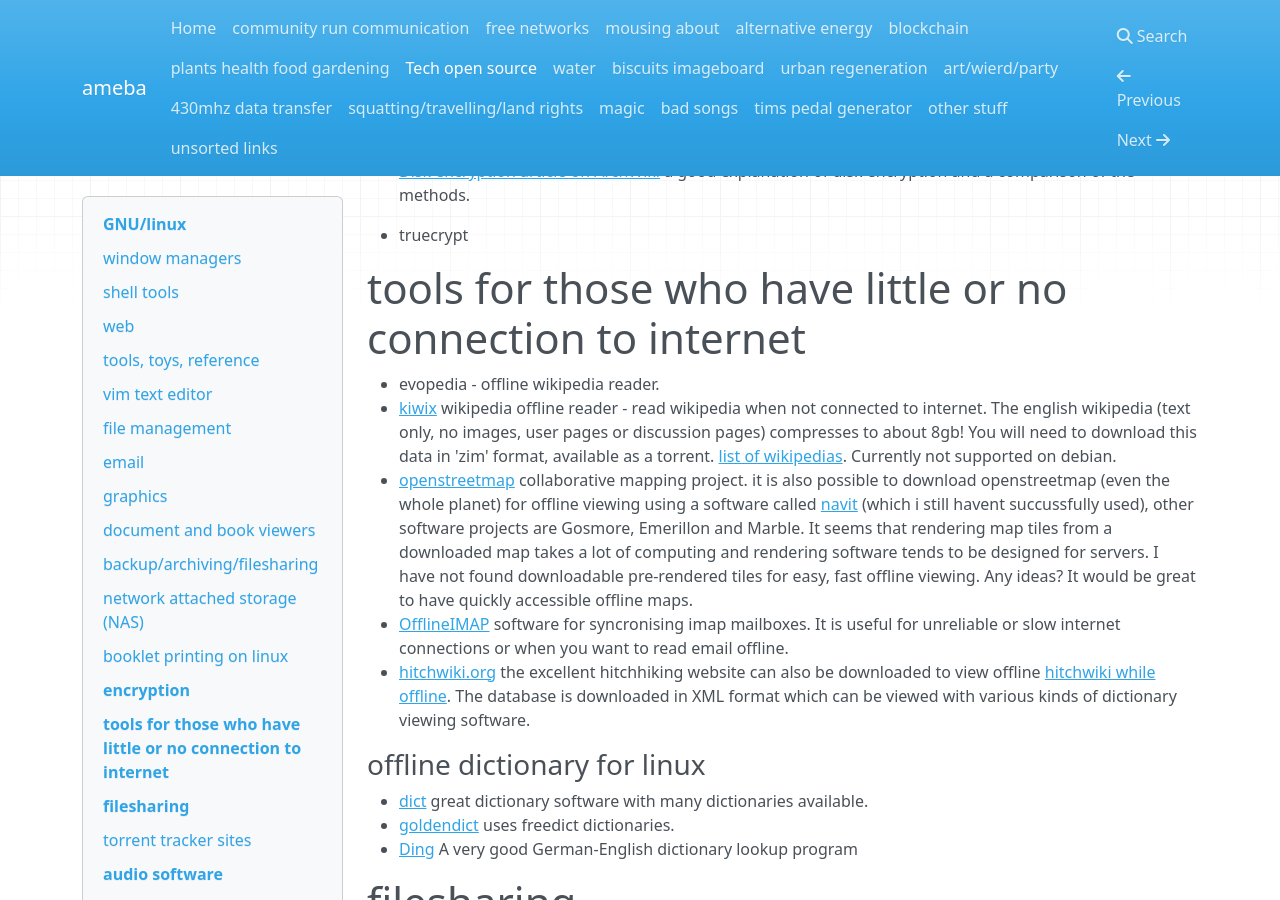
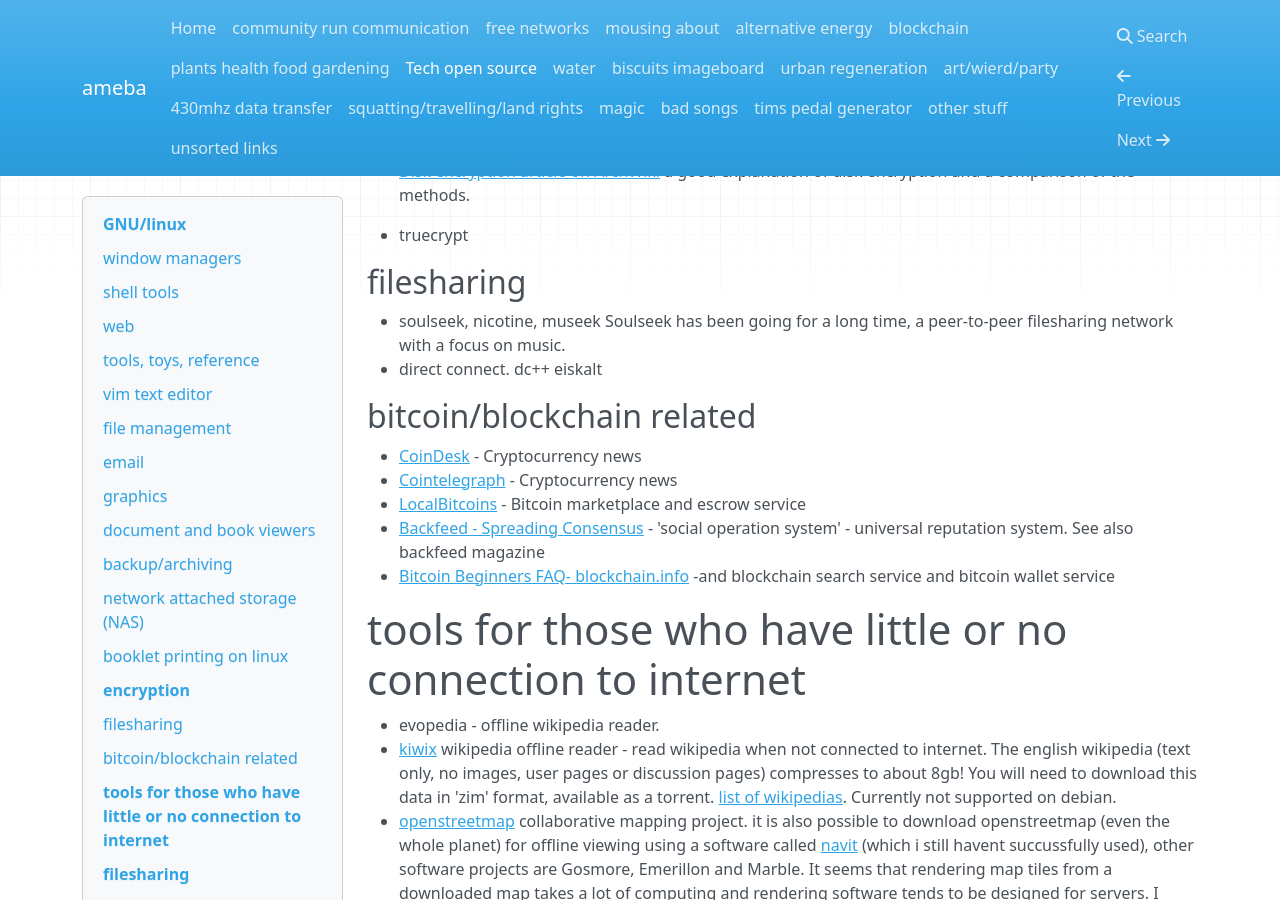
Before and after one commit to ameba23/lowtechnetwork, an MkDocs documentation site: the page built from docs/tech_open_source.md, in a window 1280 px wide and 900 px high, scrolled down 7898 px. Built offline with MkDocs 1.6.1, drawn with Linux system fonts in a browser that asks for light colours; nearby versions of some CDN libraries; old or Windows-style settings are respelled for this version of MkDocs; some of the changed text lies outside the part shown.

Commit message:
made some edits, added links

```diff
--- a/docs/tech_open_source.md
+++ b/docs/tech_open_source.md
@@ -305,6 +305,20 @@
 
 * [Disk encryption article on ArchWiki](https://wiki.archlinux.org/index.php/Disk_Encryption) a good explanation of disk encryption and a comparison of the methods.
 * truecrypt
+
+## filesharing
+
+* soulseek, nicotine, museek
+  Soulseek has been going for a long time, a peer-to-peer filesharing network with a focus on music.
+* direct connect.  dc++ eiskalt
+
+## bitcoin/blockchain related
+
+* [CoinDesk](http://www.coindesk.com/) - Cryptocurrency news
+* [Cointelegraph](https://cointelegraph.com/) - Cryptocurrency news
+* [LocalBitcoins](https://localbitcoins.com/) - Bitcoin marketplace and escrow service
+* [Backfeed - Spreading Consensus](http://backfeed.cc/) - 'social operation system' - universal reputation system.  See also backfeed magazine
+* [Bitcoin Beginners FAQ- blockchain.info](https://blockchain.info/wallet/bitcoin-faq) -and blockchain search service and bitcoin wallet service
 
 # tools for those who have little or no connection to internet
 
```
Also changed, not shown: other parts of docs/tech_open_source.md (+1 -1 lines), docs/urban_regeneration.md (+3 -3 lines), 1 other file.
